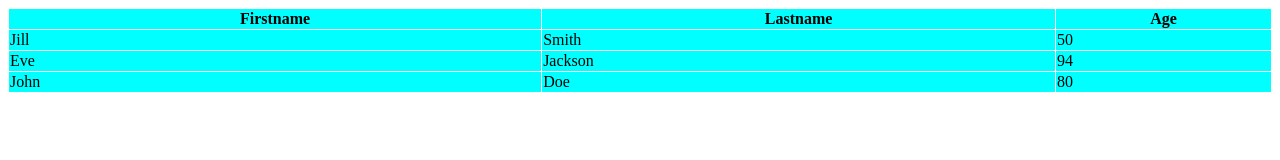
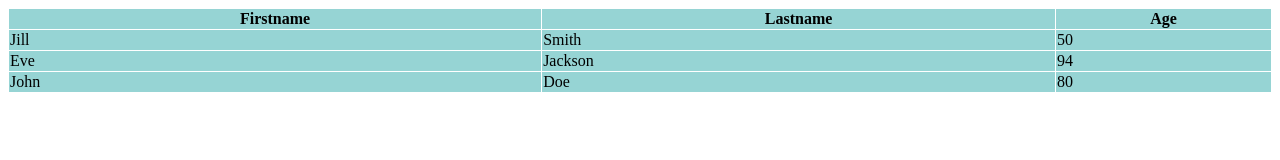
Before and after one commit to prasanna212003/Tables, a plain HTML site: page index.html in a window 1280 px wide. Drawn offline with Linux system fonts and the light colour scheme.

Commit message:
Update index.html

```diff
--- a/index.html
+++ b/index.html
@@ -7,7 +7,7 @@ table, th, td {
   border-collapse: collapse;
 }
 th, td {
-  background-color: Cyan;
+  background-color: #96D4D4;
 }
 </style>
     </head>
```
